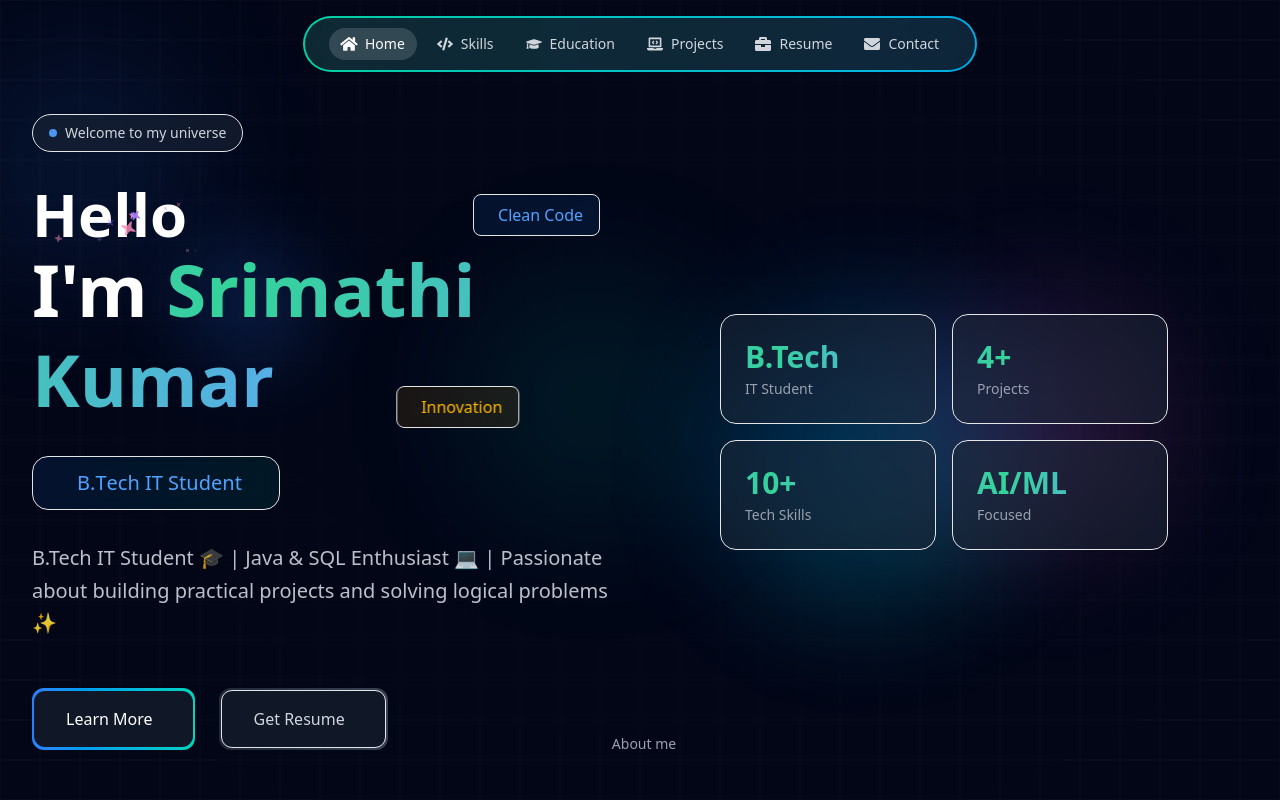
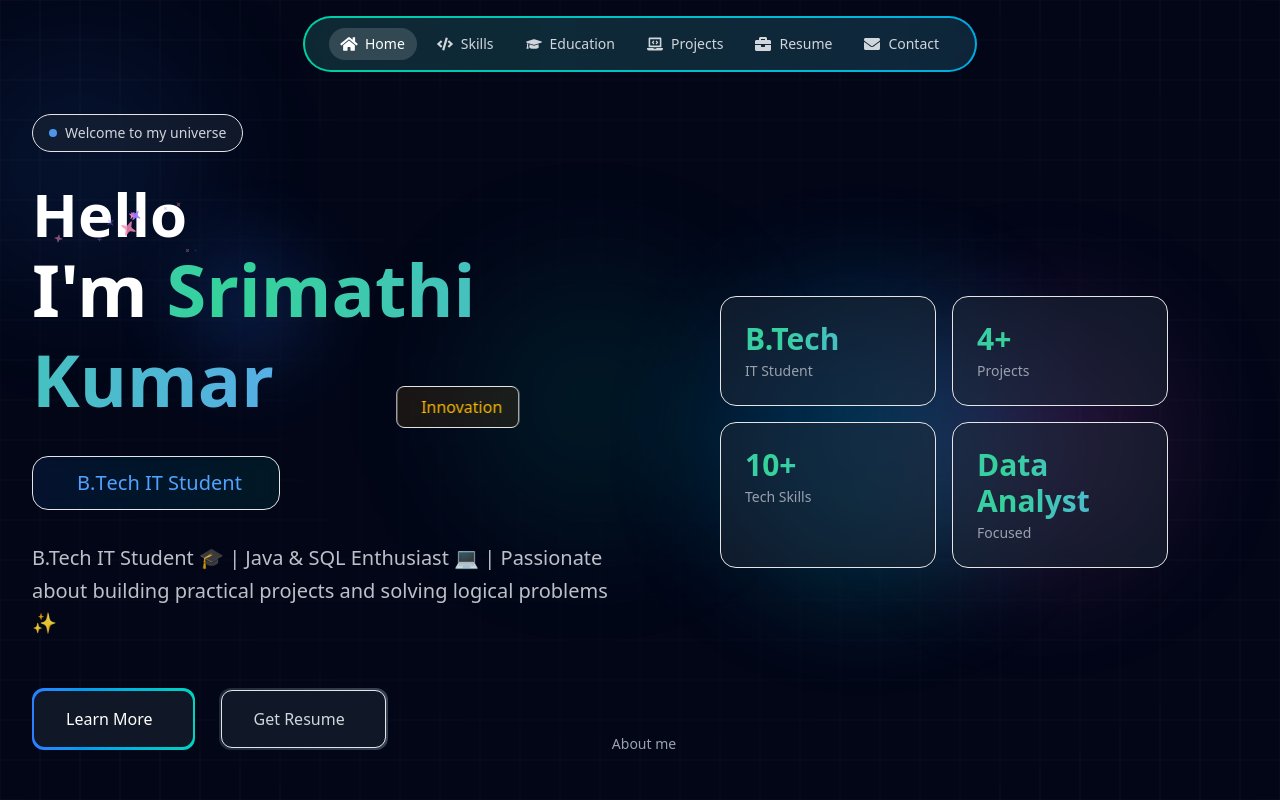
Before and after one commit to SrimathiKumar01/portfolio, a React (Vite) app: page / in a window 1280 px wide. Shown: the top 800 px of the page. Built offline with nearby package versions, Linux system fonts and the light colour scheme.

Commit message:
updateed the hero page

```diff
--- a/src/pages/Hero/Hero.jsx
+++ b/src/pages/Hero/Hero.jsx
@@ -254,9 +254,9 @@ const profile = {
                 </div> */}
               </div>
               <div className="hidden lg:block absolute right-10 top-20 animate-float">
-                <div className="px-4 py-2 rounded-lg bg-blue-500/10 backdrop-blur-sm border border-blue-500/20 text-blue-400">
+                {/* <div className="px-4 py-2 rounded-lg bg-blue-500/10 backdrop-blur-sm border border-blue-500/20 text-blue-400">
                   <i className="fas fa-code"></i>&nbsp;&nbsp;Clean Code
-                </div>
+                </div> */}
               </div>
               <div className="hidden lg:block absolute top-[17rem] left-[70%] transform -translate-x-1/2 animate-float">
                 <div className="px-4 py-2 rounded-lg bg-amber-500/10 backdrop-blur-sm border border-amber-500/20 text-amber-400">
@@ -292,7 +292,7 @@ const profile = {
                   </div>
                   <div className="p-6 rounded-2xl bg-gray-800/50 backdrop-blur-sm border border-gray-700/50 hover:border-pink-500/50 transition-all duration-300 hover:scale-105">
                     <div className="text-3xl font-bold gradient-text">
-                      AI/ML
+                      Data Analyst
                     </div>
                     <div className="text-gray-400 text-sm mt-1">Focused</div>
                   </div>
```
